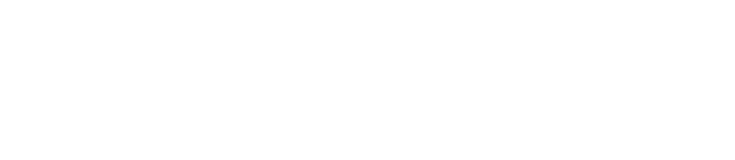
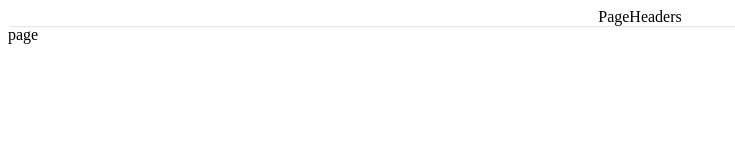
Before and after one commit to donga-it-club/damoa-fe, a React (Vite) app: page / in a window 1280 px wide. Shown: the top 160 px of the page, without its empty margins (0-735 px from the left). Built offline with nearby package versions, Linux system fonts and the light colour scheme.

Commit message:
✨feat: husky 설정 및 lint-staged

```diff
--- /dev/null
+++ b/src/components/layout/Layout.tsx
@@ -0,0 +1,15 @@
+import { Outlet } from 'react-router-dom';
+import PageHeaders from './PageHeaders';
+
+const Layout = () => {
+  return (
+    <>
+      <PageHeaders />
+      <main>
+        <Outlet />
+      </main>
+    </>
+  );
+};
+
+export default Layout;
--- a/src/components/layout/PageHeaders.tsx
+++ b/src/components/layout/PageHeaders.tsx
@@ -1,8 +1,6 @@
+import * as S from '@/styles/layouts/Header.style';
+const PageHeaders = () => {
+  return <S.Container>PageHeaders</S.Container>;
+};
 
-const PageHeaders = () => {
-  return (
-    <div>PageHeaders</div>
-  )
-}
-
-export default PageHeaders
+export default PageHeaders;
--- a/src/pages/page.tsx
+++ b/src/pages/page.tsx
@@ -1,8 +1,5 @@
+const HomePage = () => {
+  return <div>page</div>;
+};
 
-const HomePage = () => {
-  return (
-    <div>page</div>
-  )
-}
-
-export default HomePage
+export default HomePage;
--- a/src/styles/layouts/Header.style.ts
+++ b/src/styles/layouts/Header.style.ts
@@ -1,4 +1,4 @@
-import styled from "styled-components";
+import styled from 'styled-components';
 
 export const Container = styled.div`
   display: flex;
@@ -9,4 +9,4 @@ export const Container = styled.div`
   padding: 100px auto;
   background-color: white;
   box-shadow: 0 2px 2px -2px rgba(0, 0, 0, 0.3);
-`
+`;
--- a/vite.config.ts
+++ b/vite.config.ts
@@ -1,5 +1,5 @@
-import { defineConfig } from 'vite'
-import react from '@vitejs/plugin-react'
+import react from '@vitejs/plugin-react';
+import { defineConfig } from 'vite';
 import mkcert from 'vite-plugin-mkcert';
 
 export default defineConfig({
@@ -15,4 +15,4 @@ export default defineConfig({
     port: 3000,
     open: true,
   },
-})
+});
```
Also changed, not shown: package.json (+13 -3 lines), src/App.tsx (+12 -11 lines), src/main.tsx (+5 -5 lines), .eslintrc.cjs (renamed from .eslintrc.js), 2 other files (tests, documents, lock files or other folders).
